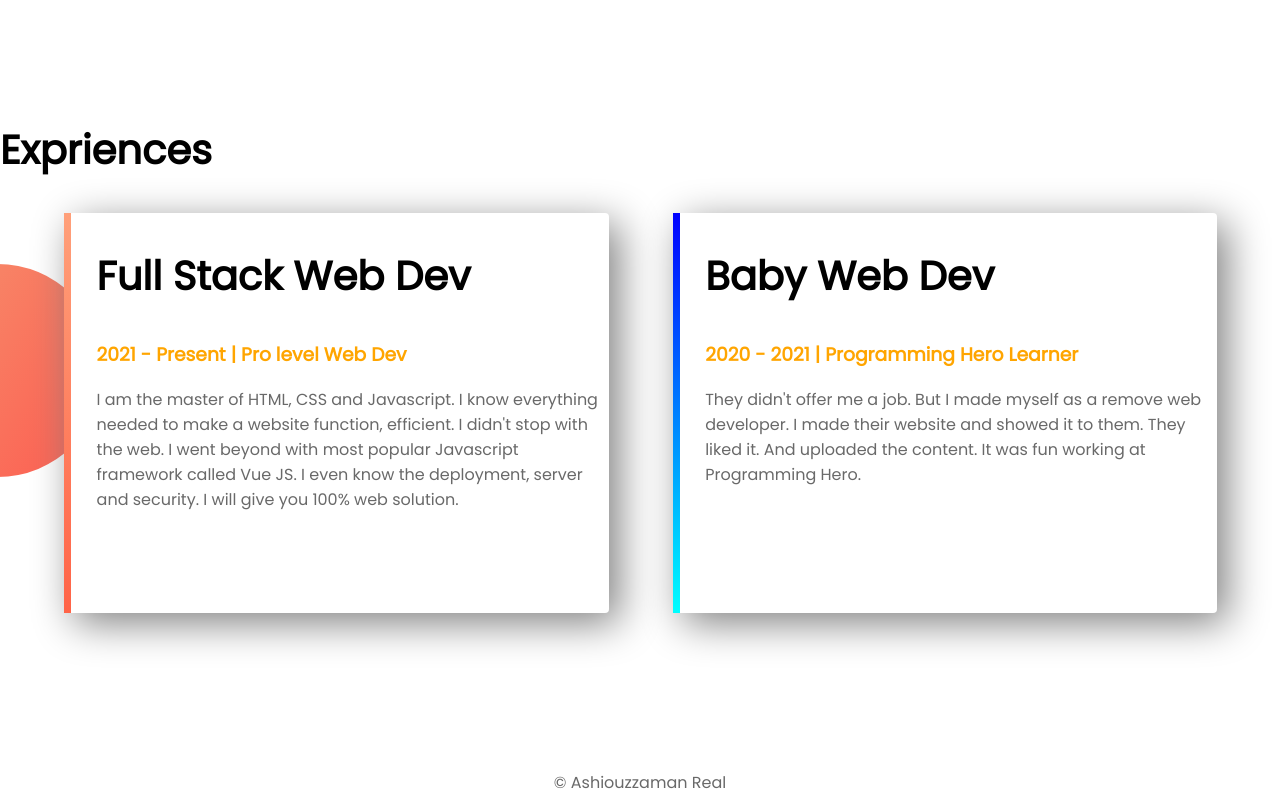
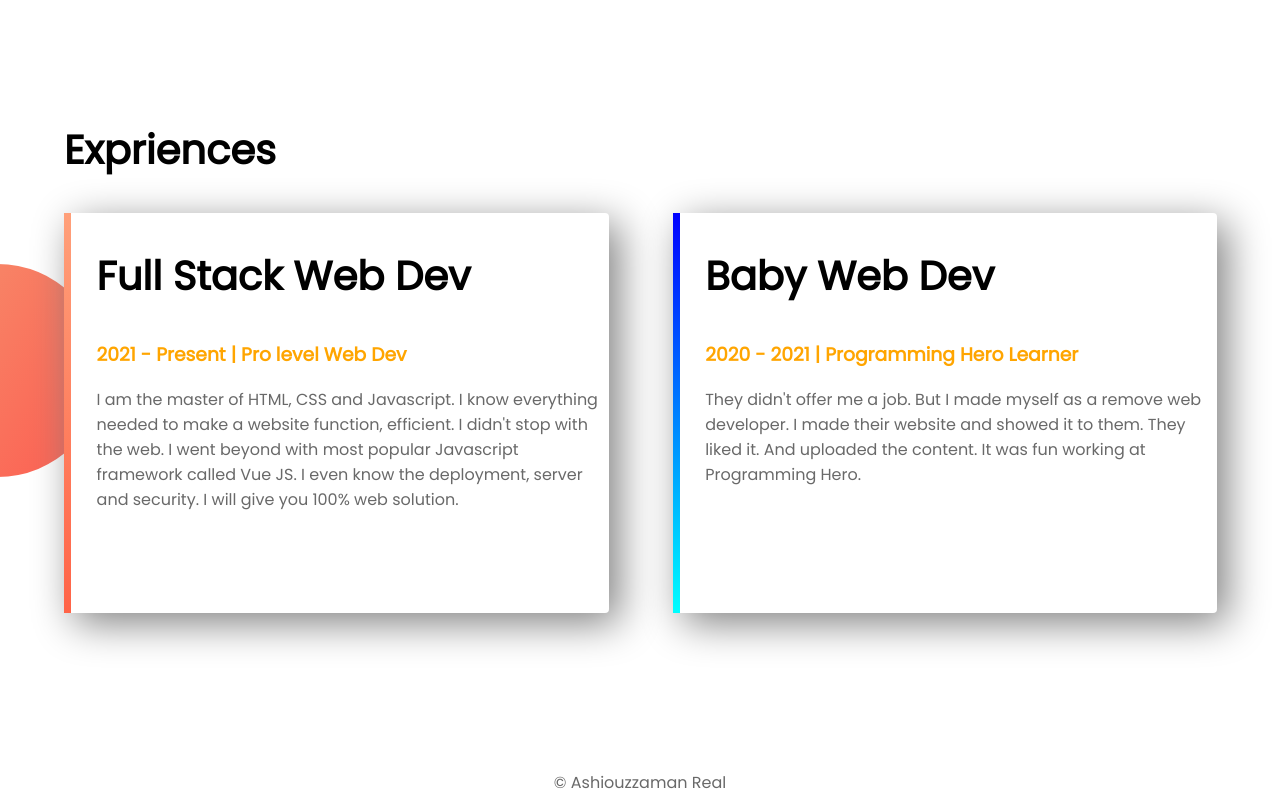
Before and after one commit to as-real-me/web-portfolio, a plain HTML site: page index.html in a window 1280 px wide. Shown: the part 1180-1991 px from the top of the page. Drawn offline with Linux system fonts and the light colour scheme.

Commit message:
exp-title margin 5% added

```diff
--- a/index.html
+++ b/index.html
@@ -52,7 +52,7 @@
     <!-- Section 03 - Exprience -->
 
     <section class="exprience-area">
-        <h2>Expriences</h2>
+        <h2 class="exp-title">Expriences</h2>
         <div id="full-stack" class="half-width single-exprience">
 
             <h2>Full Stack Web Dev</h2>
--- a/style.css
+++ b/style.css
@@ -81,3 +81,6 @@ p{
 footer p{
     text-align: center;
 }
+.exp-title{
+    margin-left: 5%;
+}
```
